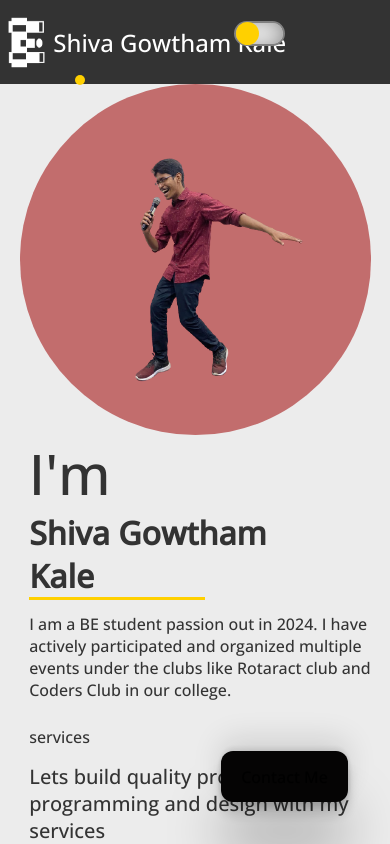
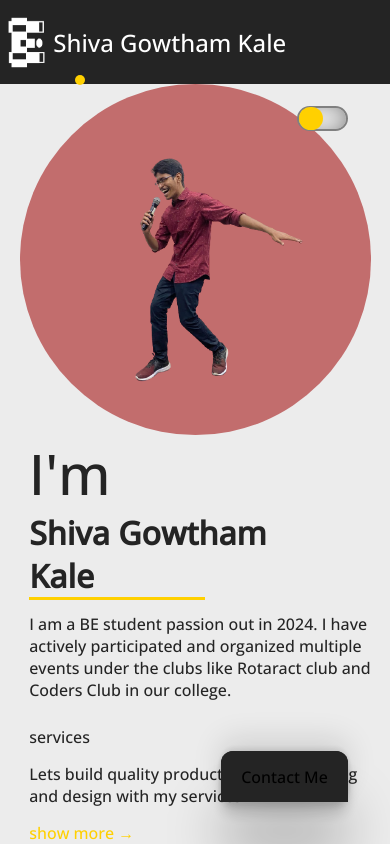
Before and after one commit to kaleshivagowtham/my-portfolio, a Next.js app: page / in a window 390 px wide. Shown: the top 844 px of the page. Built offline with nearby package versions, Linux system fonts and the light colour scheme.

Commit message:
Responsive bug fix

```diff
--- a/src/Components/AboutMeComponent/styles.module.css
+++ b/src/Components/AboutMeComponent/styles.module.css
@@ -172,13 +172,21 @@
 
     .rightCont {
         width: 75%;
+        margin-bottom: 5vh;
     }
 }
 
-@media screen and (max-width: 550px) {
+@media screen and (max-width: 600px) {
     .wholeCont {
         width: 100%;
         margin: 0;
         padding: 0 2.5%;
     }
+    .leftContText2 {
+        font-size: 0.8rem;
+    }
+    .rightCont {
+        width: 95%;
+    }
+
 }
--- a/src/Components/ContactMe/index.js
+++ b/src/Components/ContactMe/index.js
@@ -32,7 +32,7 @@ export default function ContactMe({setContactMe , contactMe}) {
         <div className = {`${styles.wholeCont} ${darkMode ? styles.wholeContDark : ''} ${!contactMe ? styles.wholeContClose : ''}`}
             onClick={e => {e.stopPropagation();setSelRef(null)}}>
             {contactMe && <p className = {styles.x} onClick = {e => setContactMe(false)}>X</p>}
-            <div className = {styles.titleCont} onClick={e => {e.stopPropagation();setContactMe(!contactMe)}}>
+            <div className = {`${styles.titleCont} ${darkMode ? styles.titleContDark : ''}`} onClick={e => {e.stopPropagation();setContactMe(!contactMe)}}>
                 {contactMe
                   ?
                     <h1 className = {`${styles.chatBoxTitle} ${!contactMe ? styles.chatBoxTitleClose : ''}`}>Shiva Gowtham Kale</h1>
@@ -41,13 +41,13 @@ export default function ContactMe({setContactMe , contactMe}) {
                 }
             </div>
             <div className = {`${styles.chatCont} ${darkMode ? styles.chatContDark : ''} ${!contactMe ? styles.chatContClose : ''}`}>
-                <label className = {styles.mailInputCont} onClick={e => {e.stopPropagation(),setSelRef('mailInput')}}>
+                <label className = {`${styles.mailInputCont}`} onClick={e => {e.stopPropagation(),setSelRef('mailInput')}}>
                     <h1 name='mailInput'
                         className={`${styles.mailInputTitle} ${selRef === 'mailInput' || msgContents.mail !== '' ? `${darkMode ? styles.mailInputTitleDarkOnClick : styles.mailInputTitleOnClick}` : '' }
                             ${darkMode ? styles.mailInputTitleDark : ''}`}>
                         Your Gmail
                     </h1>
-                    <input className={`${styles.mailInput} ${selRef === 'mailInput' ? `${darkMode ? styles.mailInputDarkOnCLick : styles.mailInputOnClick}` : '' }` }
+                    <input className={`${styles.mailInput} ${selRef === 'mailInput' ? `${darkMode ? styles.mailInputDarkOnCLick : styles.mailInputOnClick}` : '' }  ${darkMode ? styles.mailInputDark : ''}` }
                         name='mail' onChange={e => changeHandler(e)}
                     />
                 </label>
@@ -57,7 +57,7 @@ export default function ContactMe({setContactMe , contactMe}) {
                             ${darkMode ? styles.mailInputTitleDark : ''}`}>
                         Message
                     </h1>
-                    <textarea name='msg' className={`${styles.mailInput} ${selRef === 'messageInput' ? `${darkMode ? styles.mailInputDarkOnCLick : styles.mailInputOnClick}`:''}`}
+                    <textarea name='msg' className={`${styles.mailInput} ${selRef === 'messageInput' ? `${darkMode ? styles.mailInputDarkOnCLick : styles.mailInputOnClick}`:''} ${darkMode ? styles.mailInputDark : ''}`}
                         style={{height:'55vh',maxHeight:'35vh' , maxWidth:'95%', minWidth:'95%', minHeight:'35vh',fontSize:'1rem',padding:'1vh'}}
                         onChange={e => changeHandler(e)}
                     />
--- a/src/Components/ContactMe/styles.module.css
+++ b/src/Components/ContactMe/styles.module.css
@@ -1,6 +1,6 @@
 .wholeCont{
     position: fixed;
-    background-color: #050404;
+    background-color: var(--background-primary-color);
     bottom: 5vh;
     right: 5vh;
     border-radius: 12px;
@@ -39,12 +39,15 @@
 .titleCont{
     min-width: max-content;
     height: 6vh;
-    background-color: var(--darkmode-background-primary-color);
+    background-color: var(--background-primary-color);
     border-radius: 12px 12px 0 0;
     display: flex;
     justify-content: center;
     align-items: center;
     /* cursor: pointer; */
+}
+.titleContDark {
+    background-color: var(--darkmode-background-secondary-color);
 }
 
 .chatBoxTitle{
@@ -60,6 +63,7 @@
     width: 100%;
     height: 39vh;
     border-radius: 0 0 12px 12px;
+    background-color: #ffffff;
 }
 .chatContClose{
     width: 100%;
@@ -84,6 +88,7 @@
     z-index: 10;
     left: 1vh;
     top: 3vh;
+    border-radius: 12px;
     color: #363645;
     font-weight: 500;
 }
@@ -107,17 +112,22 @@
     text-indent: 1vh;
     margin: 0 2.5%;
     border-radius: 5px;
-    background-color: rgba(121, 121, 121, 0.09);
+    background-color: var(--background-secondary-color);
     overflow-y: auto;
-    color: var(--highlight-font-color);
+    color: var(--primary-font-color);
+}
+.mailInputDark {
+    border: 2px solid rgba(39, 110, 112, 1);
+    color: #ffffff;
+    background-color: var(--darkmode-background-secondary-color);
 }
 .mailInputOnClick{
     background-color: transparent;
+    background-color: var(--background-secondary-color);
     border: 2px solid var(--background-primary-color);
 }
 .mailInputDarkOnCLick{
     background-color: transparent;
-    border: 2px solid rgba(39, 110, 112, 1);
     color: #ffffff;
 }
 
@@ -308,7 +318,7 @@
 
     100% {
         width: 45vh;
-        height: 60vh;
+        height: 80vh;
     }
 }
 
@@ -337,7 +347,7 @@
     100%{
         top: 1vh;
         font-size: 0.75rem;
-        background-color: #ffffff;
+        background-color: var(--background-secondary-color);
         padding: 0 0.5vh;
     }
 }
@@ -350,6 +360,7 @@
         top: 1vh;
         font-size: 0.75rem;
         background-color: var(--darkmode-background-secondary-color);
+        color: #ffffff;
         padding: 0 0.5vh;
     }
 }
--- a/src/Components/HomeComponent/styles.module.css
+++ b/src/Components/HomeComponent/styles.module.css
@@ -309,10 +309,11 @@
     }
 }
 
+
 @media screen and (max-width: 800px) {
     .topContBackgroundCircle{
         height: 55vh;
-        /* background-blend-mode: darken; */
+        background-blend-mode: soft-light;
     }
     .topLeftCont{
         width: 40%;
@@ -332,6 +333,7 @@
     }
     .topContBackgroundCircle {
         position: relative;
+        background-blend-mode: unset;
         width: 90%;
         height: auto;
         background-size: auto 100%;
@@ -361,4 +363,7 @@
         height: 6vh;
         width: auto;
     }
+    .topText3 {
+        font-size: 1rem;
+    }
 }
--- a/src/Components/Layout/index.js
+++ b/src/Components/Layout/index.js
@@ -82,7 +82,7 @@ export default function Layout({children}) {
     useEffect(() => {
 
         const scrollListener = (e) => {
-                setScrollUp(window.scrollY);
+            setScrollUp(window.scrollY);
         }
 
         document.addEventListener("scroll", scrollListener);
@@ -138,8 +138,8 @@ export default function Layout({children}) {
             <div className={`${styles.mouseDiv} ${darkMode ? styles.mouseDivDark : ''}`} style={cursorStyle} onClick={updateMouseLocClick}></div>
             <div className={`${styles.mouseDotDiv} ${darkMode ? styles.mouseDotDivDark : ''}`} style={cursorDotStyle} onClick={updateMouseLocClick}></div>
 
-            <NavBar currView={currView} setCurrView={setCurrView} scrollRefME={scrollRefME}
-                scrollRefPROJECTS={scrollRefPROJECTS} scrollRefABOUTME={scrollRefABOUTME} scrollRefEXPERIENCE={scrollRefEXPERIENCE}
+            <NavBar currView={currView} setCurrView={setCurrView} scrollUp={scrollUp}
+                scrollRefME={scrollRefME} scrollRefPROJECTS={scrollRefPROJECTS} scrollRefABOUTME={scrollRefABOUTME} scrollRefEXPERIENCE={scrollRefEXPERIENCE}
             />
             <div className={`${styles.darkModeCont} ${darkMode ? styles.darkModeContOn : ''}`} onClick={e => darkModeHandler()}>
                 <div className={`${styles.darkModeSun} ${darkMode ? styles.darkModeMoon : ''}`}>
--- a/src/Components/NavBar/index.js
+++ b/src/Components/NavBar/index.js
@@ -3,7 +3,7 @@ import styles from './styles.module.css';
 import Link from 'next/link';
 import { useDispatch, useSelector } from 'react-redux';
 
-export default function NavBar({currView, setCurrView, scrollRefME, scrollRefABOUTME, scrollRefPROJECTS, scrollRefEXPERIENCE }) {
+export default function NavBar({scrollUp,currView, setCurrView, scrollRefME, scrollRefABOUTME, scrollRefPROJECTS, scrollRefEXPERIENCE }) {
 
     const dispatch = useDispatch();
     const {darkMode} = useSelector(store => store.darkMode);
@@ -39,7 +39,7 @@ export default function NavBar({currView, setCurrView, scrollRefME, scrollRefABO
     },[currView]);
 
     return (
-        <div className={`${styles.wholeCont} ${darkMode ? styles.wholeContDark : ''}`}>
+        <div className={`${styles.wholeCont} ${darkMode ? styles.wholeContDark : ''} ${scrollUp ? (darkMode ? styles.wholeContDarkOnScroll : '') : ''} `}>
             <Link href='/' className={styles.logoCont}>
                 <img className={styles.logoImg} src='/EWHW_final_logo_white.png' alt='logo'/>
                 <h1 className={styles.logoText}>Shiva Gowtham Kale</h1>
--- a/src/Components/NavBar/styles.module.css
+++ b/src/Components/NavBar/styles.module.css
@@ -11,11 +11,14 @@
     align-items: center;
     z-index: 10;
 }
-.wholeContDark{
+.wholeContDark {
     background-color: transparent;
-    -webkit-box-shadow: 0px 15px 17px -1px rgba(39, 110, 112, 1);
-    -moz-box-shadow: 0px 15px 17px -1px rgba(39, 110, 112, 1);
-    box-shadow: 0px 15px 17px -1px rgba(39, 110, 112, 1);
+    background-color: rgba(0, 0, 0, 1);
+}
+.wholeContDarkOnScroll {
+    -webkit-box-shadow: 1px 1px 10px 1px rgba(39, 110, 112, 1);
+    -moz-box-shadow: 1px 1px 10px 1px rgba(39, 110, 112, 1);
+    box-shadow: 1px 1px 10px 1px rgba(39, 110, 112, 1);
 }
 .wholeCont:hover {
     opacity: 1;
--- a/src/Components/ProjectsComponent/index.js
+++ b/src/Components/ProjectsComponent/index.js
@@ -5,9 +5,9 @@ import Head from 'next/head';
 export default function ProjectsComponent({scrollRefPROJECTS}) {
 
     const {darkMode} = useSelector(store => store.darkMode);
-    const projects =[{'title' : 'My Portfolio','link' : 'https://shivakale.netlify.app/','img':'MyPortfolio.png', 'desc' : 'As a developer and a freelancer I have acquired multiple skills, and created multiple projects. And this is where you can find all of my professional experience I have as a web developer.'},
-                    {'title' : 'Divine Classical Homeopathy','link' : 'https://divineclassicalhomoeopathy.com/','img':'divineClassicalHomeopathy.png', 'desc' : 'It is a website I have built as a freelance web developer, for a homeopathy clinic. This website is highly optimized in terms of SEO.'},
-                    {'title' : 'Storry Teller','link' : 'https://storryteller.netlify.app/','img':'StorryTellerImg.png', 'desc' : 'It a still undergoing website, which I believe will change our perspective to the series or anime that we watch just for fun. It is like an open-source version of novel writing, where you can contribute and accept contributions from others.'}];
+    const projects =[{'title' : 'My Portfolio','link' : 'https://shivakale.netlify.app/','img':'MyPortfolio.png', 'desc' : 'This is all of the professional experience I have as a web developer.'},
+                    {'title' : 'Divine Classical Homeopathy','link' : 'https://divineclassicalhomoeopathy.com/','img':'divineClassicalHomeopathy.png', 'desc' : 'It is a website I have built as a freelance web developer, for a homeopathy clinic.'},
+                    {'title' : 'Storry Teller','link' : 'https://storryteller.netlify.app/','img':'StorryTellerImg.png', 'desc' : "It's an open-source version of writing, where you can contribute and accept contributions."}];
 
     return (
         <div className={styles.wholeCont} ref={scrollRefPROJECTS}>
--- a/src/Components/ProjectsComponent/styles.module.css
+++ b/src/Components/ProjectsComponent/styles.module.css
@@ -28,7 +28,7 @@
 .eachProjectCont{
     width: 65vh;
     aspect-ratio: 10/5;
-    height: auto;
+    height: 100%;
     overflow: hidden;
     border-radius: 5px;
     margin: 1vh;
@@ -47,7 +47,7 @@
 }
 .eachProjectCont:hover .descriptionCont{
     animation: openDesc 1s forwards ease-in-out;
-    background-color: rgba(0, 0, 0, 0.5);
+    background-color: rgba(0, 0, 0, 0.85);
 }
 .eachProjectCont:hover .eachProjectTitle{
     color: #ffffff;
@@ -74,11 +74,12 @@
 @keyframes openDesc {
     0%{
         height: 10vh;
-        top: 35vh;
+        top: 80%;
+
     }
     100%{
-        height: 25vh;
-        top: 20vh;
+        height: 60%;
+        top: 40%;
     }
 }
 
@@ -86,8 +87,22 @@
     .eachProjectCont {}
 }
 
-@media screen and (max-width: 500px) {
-    .eachProjectCont{
-
+@media screen and (max-width: 600px) {
+    .eachProjectCont {
+        width: 85%;
     }
 }
+
+@media screen and (max-width: 550px) {
+    .eachProjectCont {
+        width: 95%;
+    }
+}
+
+
+@media screen and (max-width: 500px) {
+    .eachProjectDesc {
+        width: 100%;
+        font-size: 0.8rem;
+    }
+}
--- a/src/Components/TimelineComponent/styles.module.css
+++ b/src/Components/TimelineComponent/styles.module.css
@@ -126,23 +126,10 @@
 }
 
 @media screen and (max-width: 650px) {
-    .desc {
-        font-size: 0.8rem;
-    }
-}
-
-@media screen and (max-width: 550px) {
-    .desc {
-        font-size: 0.75rem;
-    }
-    .jobCont {
-        padding-right: 0;
-    }
-}
-
-@media screen and (max-width: 450px) {
     .wholeCont{
         flex-direction: column;
+        overflow: hidden;
+        margin-bottom: 2vh;
     }
     .date {
         font-size: 0.75rem;
@@ -171,6 +158,19 @@
         width: 100%;
         padding-right: 4vh;
     }
+    .desc {
+        font-size: 0.8rem;
+    }
+}
+
+@media screen and (max-width: 550px) {
+    .desc {
+        font-size: 0.75rem;
+    }
+
+    .jobCont {
+        padding-right: 0;
+    }
 }
 
 @media screen and (max-width: 400px) {
--- a/styles/Home.module.css
+++ b/styles/Home.module.css
@@ -150,8 +150,8 @@
 }
 
 @media screen and (max-width: 500px){
-    .darkModeCont{
+    /* .darkModeCont{
         top: 2.5vh;
         right: 12.5vh;
-    }
+    } */
 }
--- a/styles/globals.css
+++ b/styles/globals.css
@@ -1,11 +1,11 @@
 @import url('https://fonts.googleapis.com/css2?family=Open+Sans:wght@500&display=swap');
 
 :root {
-  --background-primary-color: #333333;
+  --background-primary-color: #242424;
   --background-secondary-color: #ececec;
   --darkmode-background-primary-color: 000000;
   --darkmode-background-secondary-color: #000000;
-  --primary-font-color: #868686;
+  --primary-font-color: #242424;
   --darkmode-primary-font-color: #ffffff;
   --highlight-font-color: rgb(255, 208, 0);
   --darkmode-highlight-font-color: rgba(39, 110, 112, 1);
```
